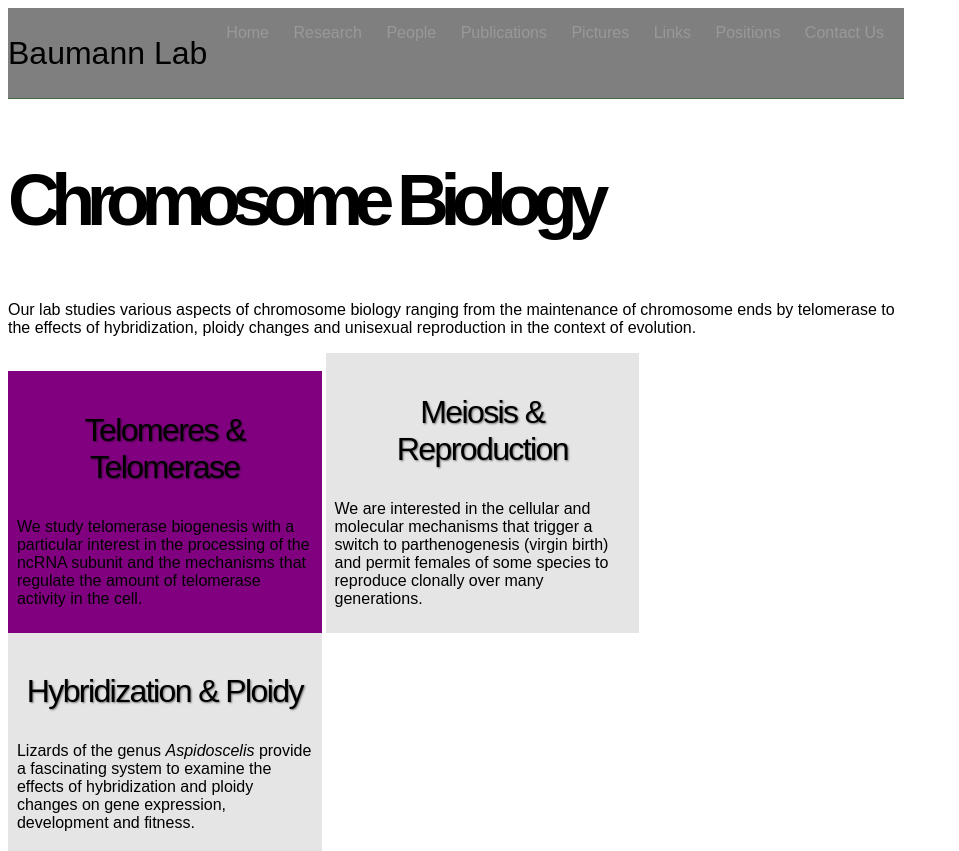
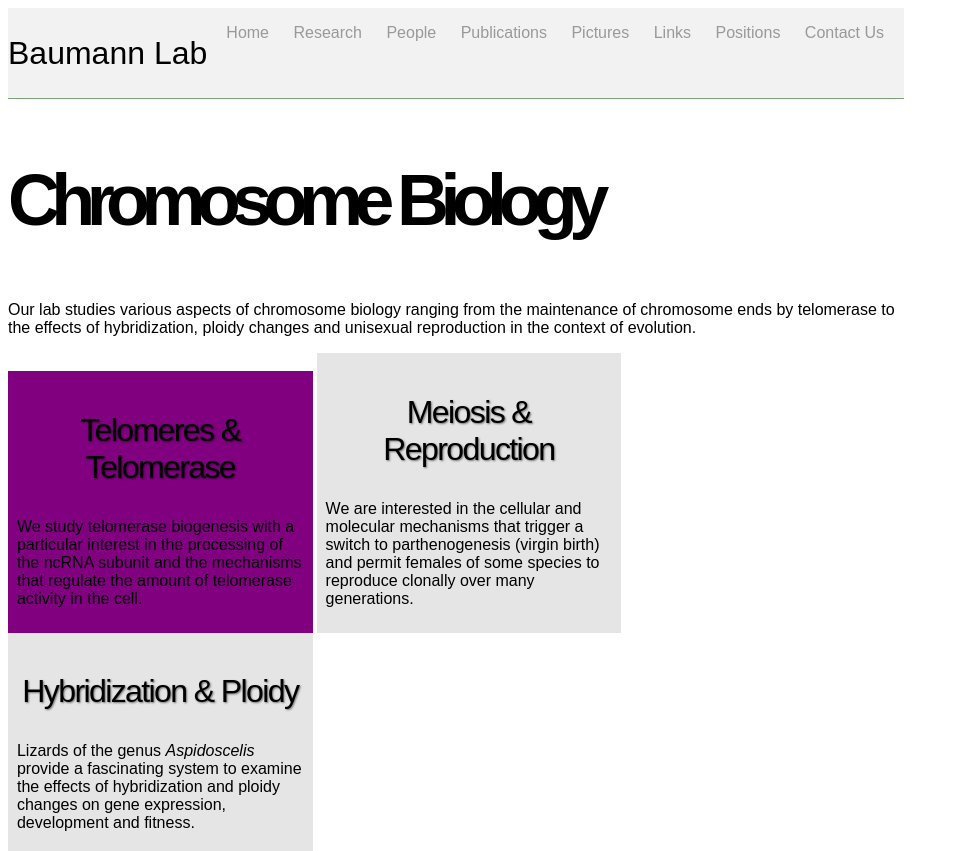
Before and after one commit to kristi-jensen/kristi-jensen.github.io, a Jekyll site: the page built from index.html, in a window 1280 px wide. Shown: the top 851 px of the page, without its empty margins (0-959 px from the left). Built offline with Jekyll 4.4.1, drawn with Linux system fonts in a browser that asks for light colours; grey boxes are pictures that could not be loaded.

Commit message:
Update main.css

```diff
--- a/css/main.css
+++ b/css/main.css
@@ -4,7 +4,7 @@ body {
     width: 70%;
 }
 nav {
-    background-color: rgba(0,0,0,0.5);
+    background-color: rgba(0,0,0,0.05);
     border-bottom: 1px solid rgba(0,90,0, 0.5);
 }
 nav ul, footer ul {
@@ -78,9 +78,10 @@ ul.posts li {
     z-index: 100;
     margin-left: auto;
     margin-right: auto;
+    height: 100%;
 }
 .RL {
-    max-width: 33%;
+    max-width: 32%;
     background-color: rgba(0,0,0,0.1);
     display: inline-block;
     padding: 1%;
```
